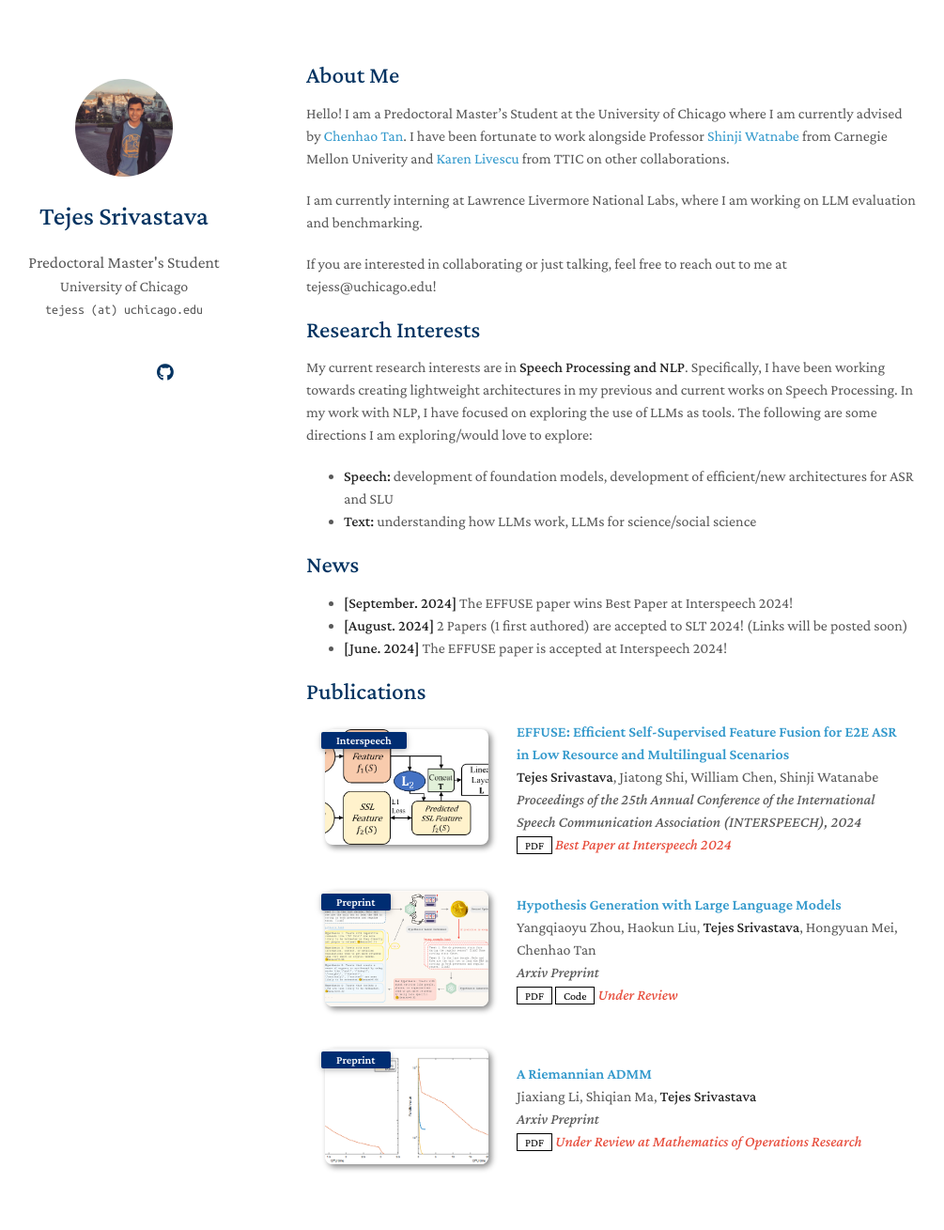
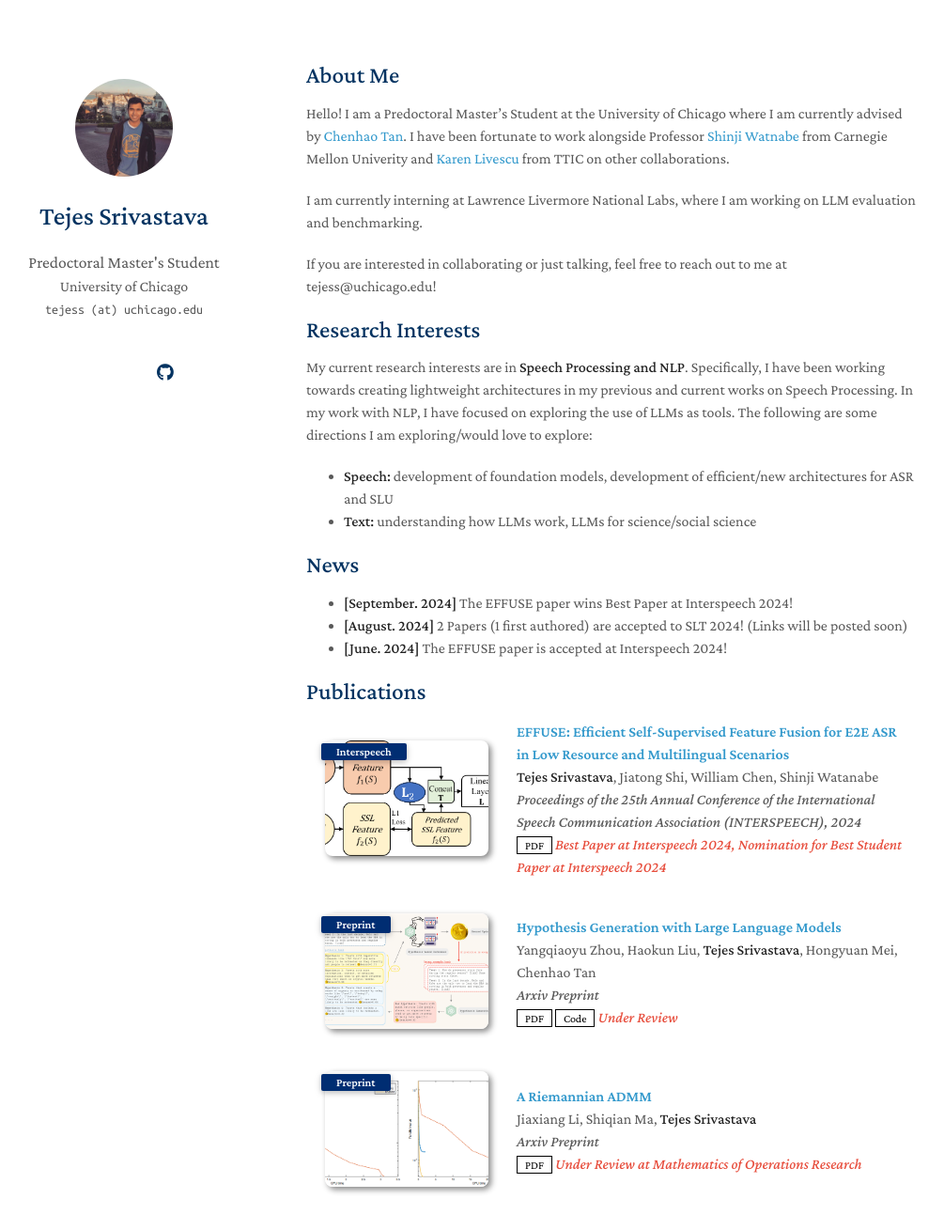
Before and after one commit to tejess/tejess.github.io, a Jekyll site: the page built from index.md, in a window 1280 px wide and 1397 px high. Shown: the top 1309 px of the window at 94% size, without its empty margins (144-1149 px from the left). Built offline with Jekyll 4.4.1, drawn with Linux system fonts in a browser that asks for light colours; a style sheet for code colours, icons or effects is not loaded; our own code applies the rules of GitHub Pages for plain Markdown files.

Commit message:
Update publications.yml

```diff
--- a/_data/publications.yml
+++ b/_data/publications.yml
@@ -6,7 +6,7 @@ main:
     conference: Proceedings of the 25th Annual Conference of the International Speech Communication Association (INTERSPEECH), 2024
     pdf: https://arxiv.org/pdf/2310.03938
     image: ./assets/img/Predict.png
-    notes: Best Paper at Interspeech 2024
+    notes: Best Paper at Interspeech 2024, Nomination for Best Student Paper at Interspeech 2024
 
   - title: "Hypothesis Generation with Large Language Models"
     authors: Yangqiaoyu Zhou, Haokun Liu, <strong>Tejes Srivastava</strong>, Hongyuan Mei, Chenhao Tan
```
